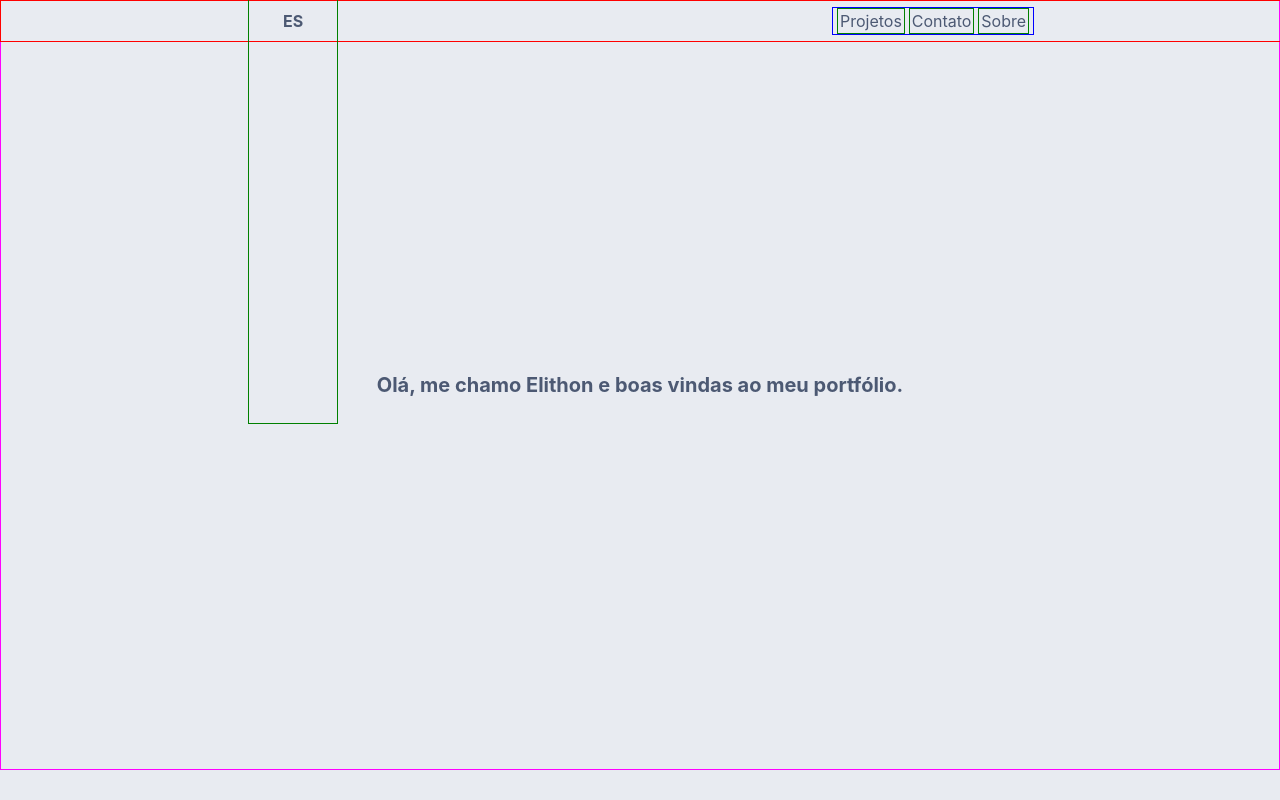
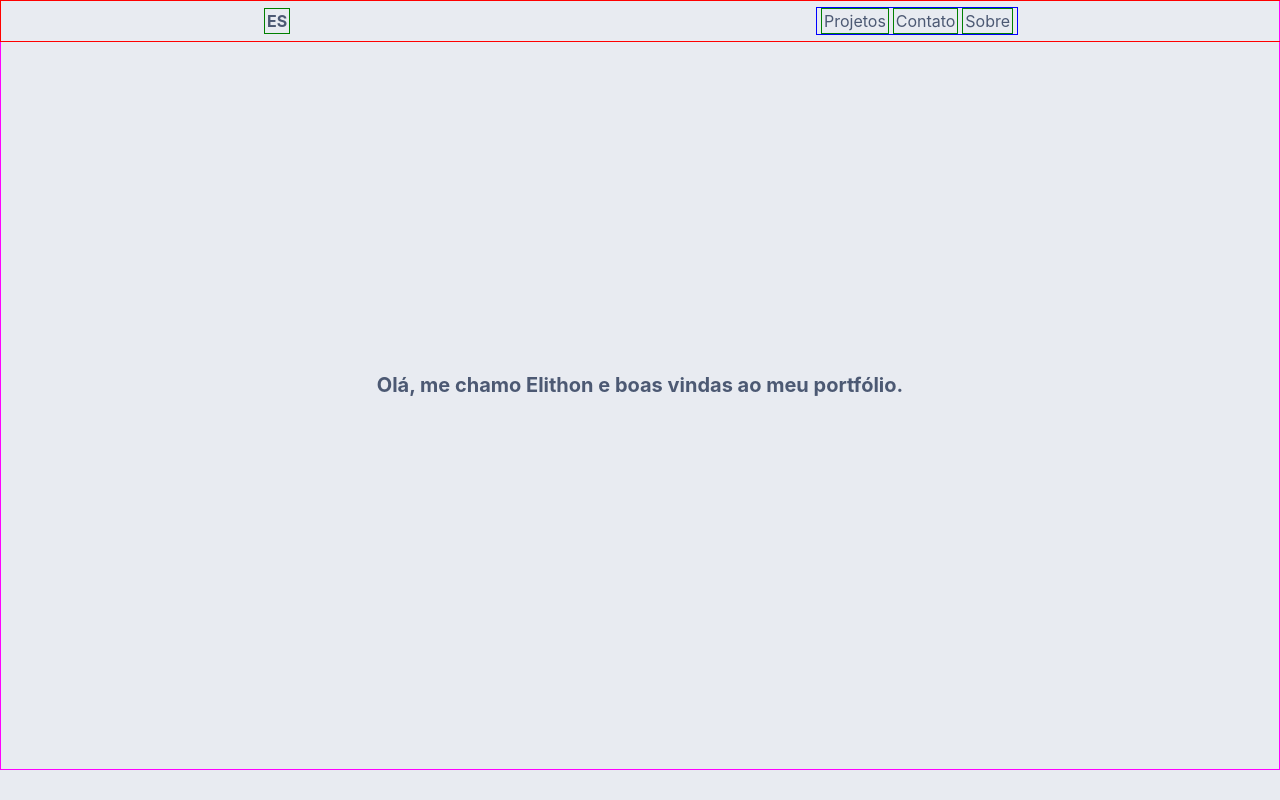
Before and after one commit to oelithon/oelithon.github.io, a React (Create React App) app: page / in a window 1280 px wide. Built offline with nearby package versions, Linux system fonts and the light colour scheme.

Commit message:
corrige conflito de css

```diff
--- a/src/components/NotFound.jsx
+++ b/src/components/NotFound.jsx
@@ -2,7 +2,11 @@ import React from "react";
 import "./css/NotFound.css";
 
 function NotFound() {
-  return <h1>Oops! Parece que a página não está disponível.</h1>;
+  return (
+    <section className="section-notfound">
+      <h1>Oops! Parece que a página não está disponível.</h1>
+    </section>
+  );
 }
 
 export default NotFound;
--- a/src/components/css/NotFound.css
+++ b/src/components/css/NotFound.css
@@ -1,4 +1,4 @@
-h1 {
+.section-notfound h1 {
   display: flex;
   justify-content: center;
   align-items: center;
```
